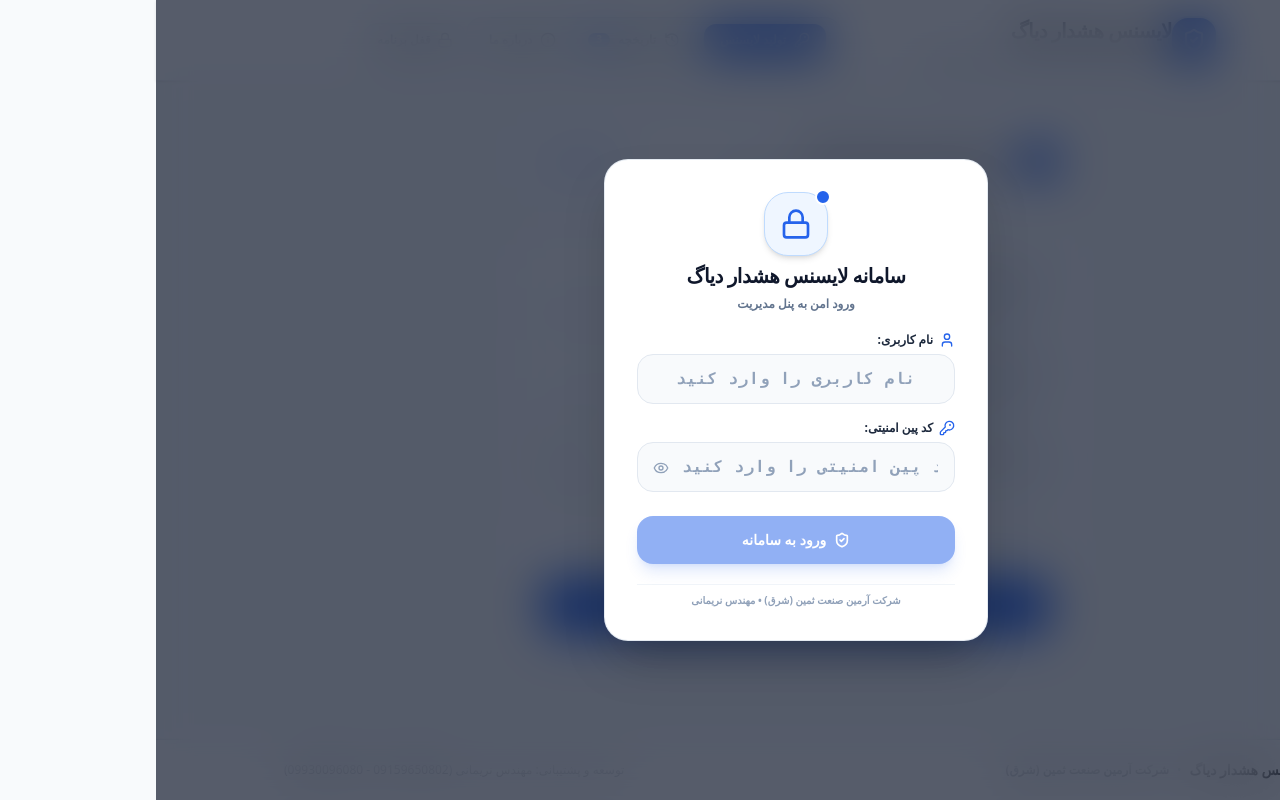
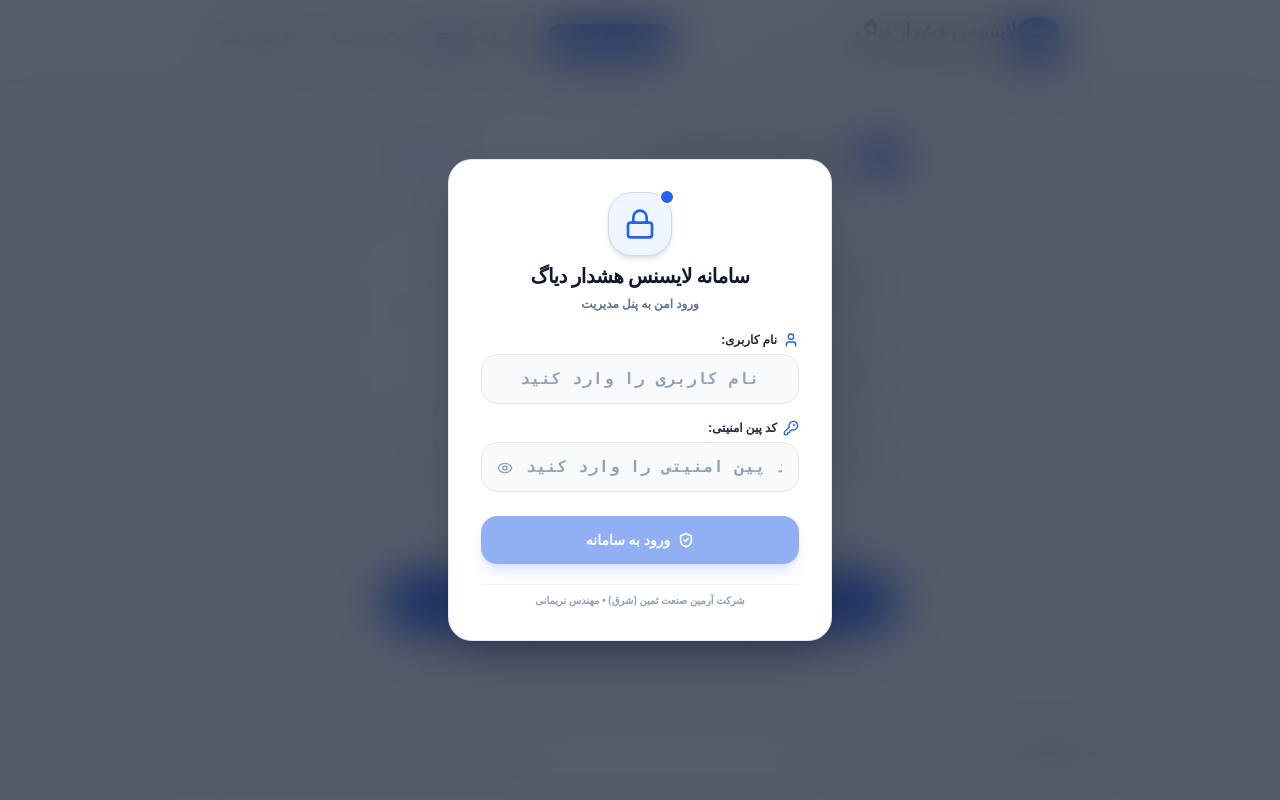
Before and after one commit to RezaNarimani375/Code_Manager, a React (Vite) app: page / in a window 1280 px wide. Built offline with nearby package versions, Linux system fonts and the light colour scheme.

Commit message:
refactor: implement fixed-viewport app layout
Restrict the application to a fixed, full-screen viewport using 100dvh to eliminate scroll bounce. Decoupled navigation components to support a static header structure.

```diff
--- a/src/App.tsx
+++ b/src/App.tsx
@@ -1,5 +1,5 @@
 import React, { useState, useEffect } from 'react';
-import { Navigation, TabType } from './components/Navigation';
+import { NavigationHeader, BottomNav, TabType } from './components/Navigation';
 import { GeneratorScreen } from './components/GeneratorScreen';
 import { HistoryScreen } from './components/HistoryScreen';
 import { AboutScreen } from './components/AboutScreen';
@@ -12,7 +12,7 @@ export function App() {
   const [activeTab, setActiveTab] = useState<TabType>('generator');
   const masterSecret = DEFAULT_MASTER_SECRET_KEY;
 
-  // Authentication Lock state (stored in sessionStorage so it prompts upon new session)
+  // Authentication Lock state
   const [isLocked, setIsLocked] = useState<boolean>(() => {
     return sessionStorage.getItem('hoshdar_authenticated') !== 'true';
   });
@@ -49,20 +49,20 @@ export function App() {
   };
 
   return (
-    <div className="min-h-screen bg-slate-50 text-black flex flex-col font-sans selection:bg-blue-600 selection:text-white">
-      {/* Biometric Face ID & PIN Security Lock Overlay */}
+    <div className="h-[100dvh] max-h-[100dvh] w-full overflow-hidden bg-slate-50 text-black flex flex-col font-sans selection:bg-blue-600 selection:text-white fixed inset-0">
+      {/* Security Lock Screen */}
       {isLocked && <LockScreen onUnlock={handleUnlock} />}
 
-      {/* Top Header & Navigation Bar */}
-      <Navigation
+      {/* Top Header (Anchored at top, shrink-0) */}
+      <NavigationHeader
         activeTab={activeTab}
         setActiveTab={setActiveTab}
         historyCount={licenses.length}
         onLockApp={handleLockApp}
       />
 
-      {/* Main Content Area */}
-      <main className="flex-1 max-w-5xl w-full mx-auto px-4 sm:px-6 py-6 sm:py-8">
+      {/* Independent Scrollable Middle Container (Only this scrolls, so viewport never collapses) */}
+      <main className="flex-1 overflow-y-auto overflow-x-hidden overscroll-contain w-full max-w-5xl mx-auto px-4 sm:px-6 py-5 sm:py-7">
         {activeTab === 'generator' && (
           <GeneratorScreen
             onSaveLicense={handleSaveLicense}
@@ -79,13 +79,12 @@ export function App() {
         )}
 
         {activeTab === 'about' && <AboutScreen />}
-      </main>
 
-      {/* Modern Footer - White Background with Black Text */}
-      <footer className="border-t border-slate-200 bg-white py-5 px-6 text-center text-xs text-black hidden md:block mt-auto shadow-sm">
-        <div className="max-w-5xl mx-auto flex flex-col sm:flex-row items-center justify-between gap-3">
+        {/* Desktop Footer */}
+        <footer className="border-t border-slate-200 bg-white py-4 px-6 text-center text-xs text-black hidden md:block mt-8 rounded-2xl shadow-sm">
+          <div className="max-w-5xl mx-auto flex flex-col sm:flex-row items-center justify-between gap-2">
             <div className="flex items-center gap-2">
-            <span className="font-black text-black text-sm">لایسنس هشدار دیاگ</span>
+              <span className="font-black text-black text-xs">لایسنس هشدار دیاگ</span>
               <span className="text-gray-400">•</span>
               <span className="font-bold text-gray-700">شرکت آرمین صنعت ثمین (شرق)</span>
             </div>
@@ -94,6 +93,14 @@ export function App() {
             </div>
           </div>
         </footer>
+      </main>
+
+      {/* Bottom Navigation Bar (Anchored at the bottom of the flex layout, 100% stable, shrink-0) */}
+      <BottomNav
+        activeTab={activeTab}
+        setActiveTab={setActiveTab}
+        historyCount={licenses.length}
+      />
     </div>
   );
 }
--- a/src/components/Navigation.tsx
+++ b/src/components/Navigation.tsx
@@ -9,23 +9,21 @@ import {
 
 export type TabType = 'generator' | 'history' | 'about';
 
-interface NavigationProps {
+interface NavigationHeaderProps {
   activeTab: TabType;
   setActiveTab: (tab: TabType) => void;
   historyCount: number;
   onLockApp: () => void;
 }
 
-export const Navigation: React.FC<NavigationProps> = ({
+export const NavigationHeader: React.FC<NavigationHeaderProps> = ({
   activeTab,
   setActiveTab,
   historyCount,
   onLockApp,
 }) => {
   return (
-    <>
-      {/* Top Header */}
-      <header className="sticky top-0 z-40 bg-white/95 backdrop-blur-md border-b border-slate-200/80 shadow-sm ios-fixed-top">
+    <header className="shrink-0 z-40 bg-white/95 backdrop-blur-md border-b border-slate-200/90 shadow-sm w-full">
       <div className="max-w-4xl mx-auto px-4 h-16 sm:h-20 flex items-center justify-between">
         {/* Logo & Brand Title */}
         <div className="flex items-center space-x-3 space-x-reverse">
@@ -99,7 +97,7 @@ export const Navigation: React.FC<NavigationProps> = ({
           {/* Quick Lock Button */}
           <button
             onClick={onLockApp}
-              className="p-2 sm:px-3 sm:py-2 rounded-xl bg-slate-100 hover:bg-slate-200 text-slate-700 hover:text-slate-900 border border-slate-200 text-xs font-bold flex items-center gap-1.5 transition-colors"
+            className="p-2 sm:px-3 sm:py-2 rounded-xl bg-slate-100 hover:bg-slate-200 text-slate-700 hover:text-slate-900 border border-slate-200 text-xs font-bold flex items-center gap-1.5 transition-colors cursor-pointer"
             title="قفل کردن برنامه"
           >
             <Lock className="w-4 h-4 text-slate-600" />
@@ -108,9 +106,22 @@ export const Navigation: React.FC<NavigationProps> = ({
         </div>
       </div>
     </header>
+  );
+};
 
-      {/* Mobile Bottom Navigation Bar (Stabilized on iOS Safari with hardware transform and safe area padding) */}
-      <nav className="md:hidden fixed bottom-0 left-0 right-0 z-40 bg-white/95 backdrop-blur-md border-t border-slate-200 px-3 py-2 flex items-center justify-around shadow-2xl ios-fixed-bottom will-change-transform">
+interface BottomNavProps {
+  activeTab: TabType;
+  setActiveTab: (tab: TabType) => void;
+  historyCount: number;
+}
+
+export const BottomNav: React.FC<BottomNavProps> = ({
+  activeTab,
+  setActiveTab,
+  historyCount,
+}) => {
+  return (
+    <nav className="md:hidden shrink-0 z-40 bg-white border-t border-slate-200/90 px-3 py-2 flex items-center justify-around shadow-lg w-full pb-[max(12px,env(safe-area-inset-bottom))]">
       <button
         onClick={() => setActiveTab('generator')}
         className={`flex flex-col items-center justify-center py-1.5 px-4 rounded-2xl transition-all min-w-[80px] ${
@@ -162,6 +173,5 @@ export const Navigation: React.FC<NavigationProps> = ({
         </span>
       </button>
     </nav>
-    </>
   );
 };
--- a/src/index.css
+++ b/src/index.css
@@ -15,8 +15,22 @@
 }
 
 @layer base {
-  html {
-    overscroll-behavior-y: none;
+  html, body, #root {
+    height: 100%;
+    height: 100dvh;
+    max-height: 100dvh;
+    margin: 0;
+    padding: 0;
+    overflow: hidden;
+    position: fixed;
+    width: 100%;
+    top: 0;
+    left: 0;
+    right: 0;
+    bottom: 0;
+    -webkit-tap-highlight-color: transparent;
+    user-select: none;
+    -webkit-user-select: none;
   }
 
   body {
@@ -24,33 +38,22 @@
     direction: rtl;
     background-color: #f8fafc;
     color: #0f172a;
-    -webkit-tap-highlight-color: transparent;
-    overscroll-behavior-y: none;
   }
 
   /* CRITICAL FOR IPHONE (iOS): Prevent automatic zoom on input focus */
   input, select, textarea {
     font-size: 16px !important;
+    user-select: text;
+    -webkit-user-select: text;
   }
 
   code, pre, .font-mono {
     font-family: 'JetBrains Mono', monospace;
     direction: ltr;
     display: inline-block;
+    user-select: all;
+    -webkit-user-select: all;
   }
-}
-
-/* Hardware accelerated fixed bars on iOS to prevent scroll bounce jumping */
-.ios-fixed-bottom {
-  transform: translateZ(0);
-  -webkit-transform: translateZ(0);
-  padding-bottom: max(12px, env(safe-area-inset-bottom));
-}
-
-.ios-fixed-top {
-  transform: translateZ(0);
-  -webkit-transform: translateZ(0);
-  padding-top: env(safe-area-inset-top);
 }
 
 /* Custom modern scrollbars */
```
Lines whose indentation alone changed are shown as unchanged.
